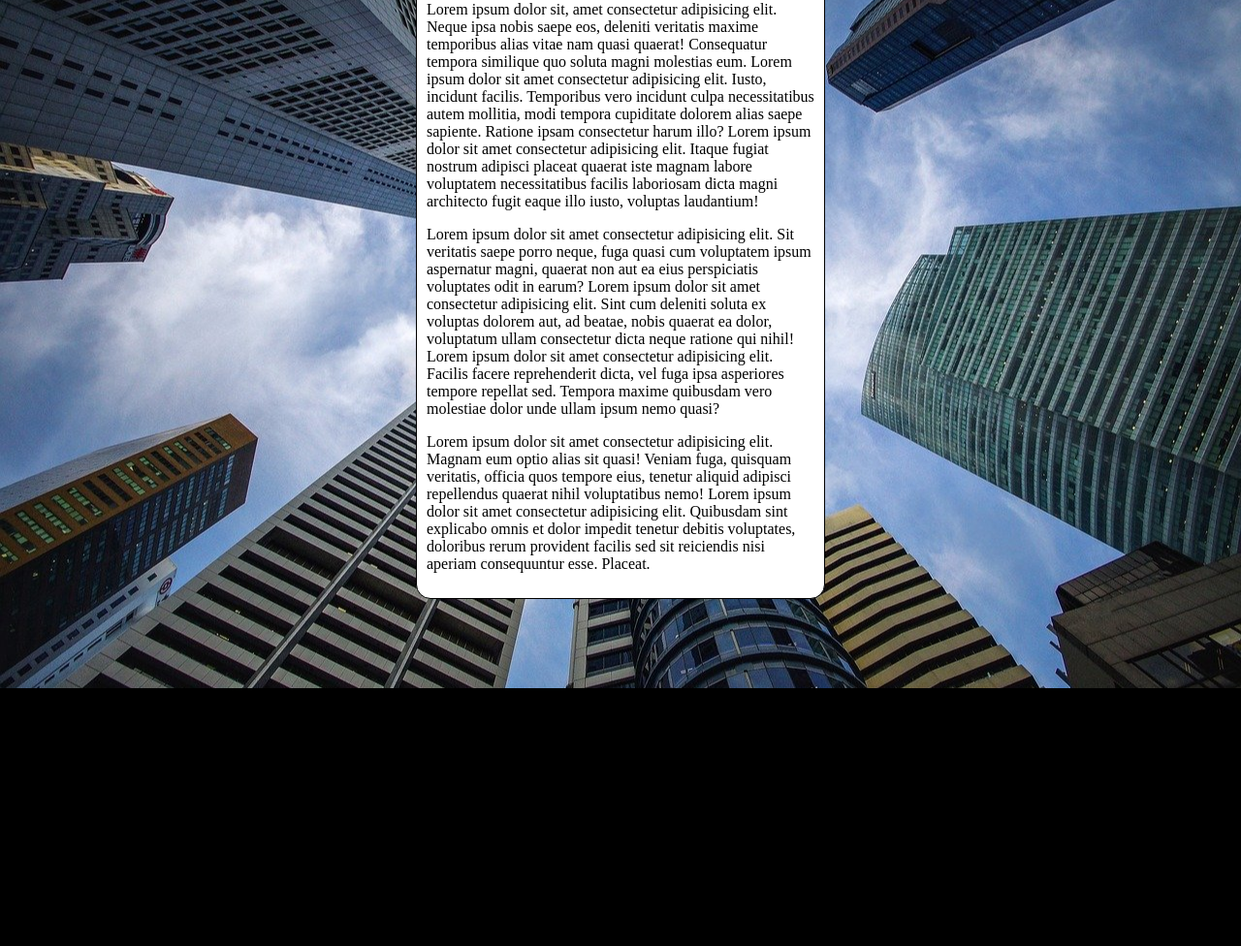
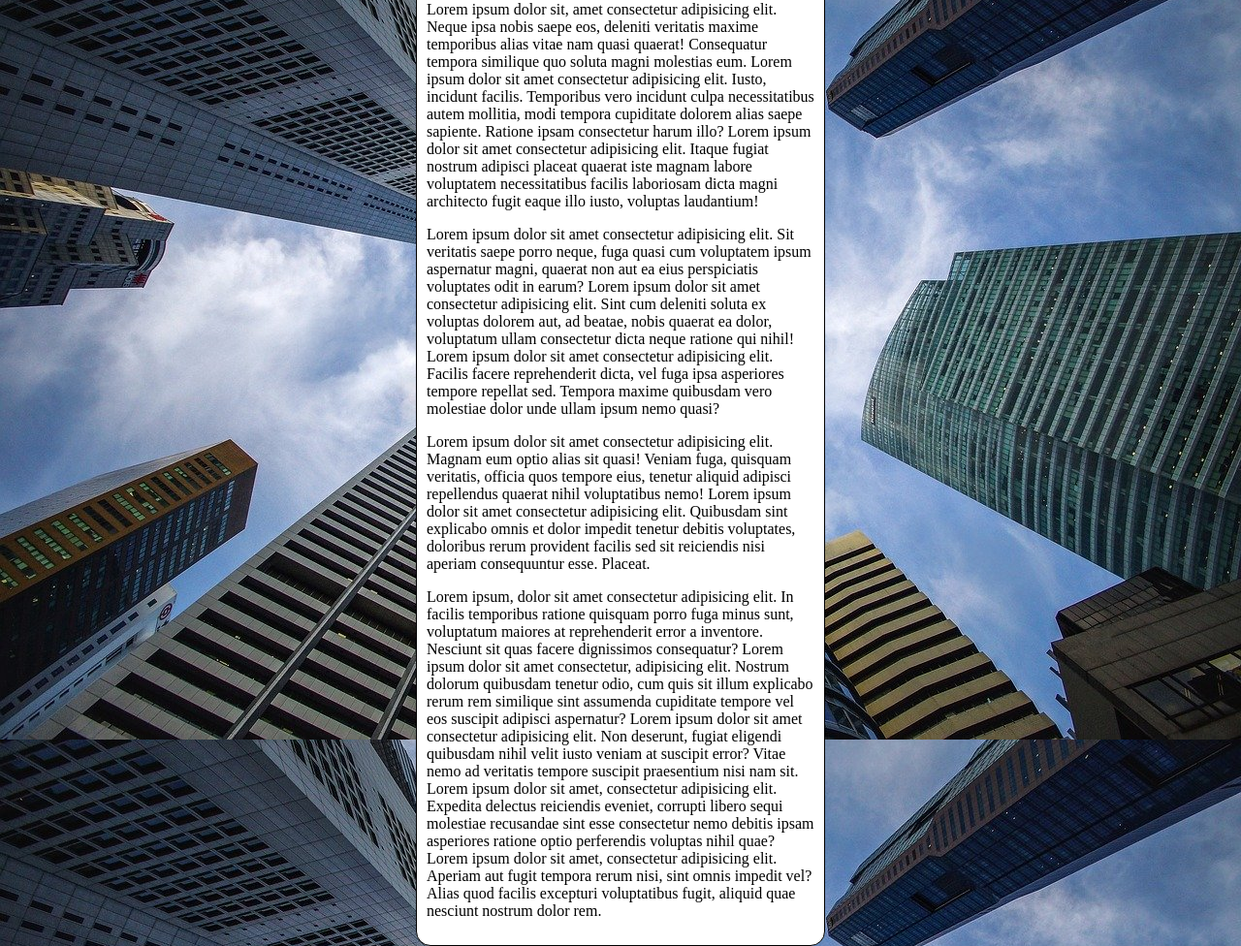
Before and after one commit to matheusbiesdorf/html-css, a plain HTML site: page exercicios/ex022/fundo006.html in a window 1280 px wide. Shown: the part 90-1066 px from the top of the page at 97% size. Before the commit the page ends 800 px from the top, so only its background shows below. Drawn offline with Linux system fonts and the light colour scheme.

Commit message:
attachment e shorthand para background

```diff
--- a/exercicios/ex022/fundo006.html
+++ b/exercicios/ex022/fundo006.html
@@ -3,21 +3,24 @@
 <head>
     <meta charset="UTF-8">
     <meta name="viewport" content="width=device-width, initial-scale=1.0">
-    <title>Document</title>
+    <title>Fundo fixo de tela</title>
     <style>
         body{
             margin: 0px;
             padding: 0px;
             height: 100vh;
-            background-color: black;
+            /* background-color: black;
             background-image: url('imagens/wallpaper002.jpg');
             background-position: center center;
             background-repeat: no-repeat;
             background-size: cover;
+            background-attachment: fixed; */
+            background: black url('imagens/wallpaper002.jpg') center center no-repeat fixed;
+            background-size: cover;
         }
         main{
             background-color: white;
-            width: 400px;
+            max-width: 400px;
             padding: 10px;
             margin: auto;
             border: 1px solid black;
@@ -31,6 +34,7 @@
         <p>Lorem ipsum dolor sit, amet consectetur adipisicing elit. Neque ipsa nobis saepe eos, deleniti veritatis maxime temporibus alias vitae nam quasi quaerat! Consequatur tempora similique quo soluta magni molestias eum. Lorem ipsum dolor sit amet consectetur adipisicing elit. Iusto, incidunt facilis. Temporibus vero incidunt culpa necessitatibus autem mollitia, modi tempora cupiditate dolorem alias saepe sapiente. Ratione ipsam consectetur harum illo? Lorem ipsum dolor sit amet consectetur adipisicing elit. Itaque fugiat nostrum adipisci placeat quaerat iste magnam labore voluptatem necessitatibus facilis laboriosam dicta magni architecto fugit eaque illo iusto, voluptas laudantium!
         <p>Lorem ipsum dolor sit amet consectetur adipisicing elit. Sit veritatis saepe porro neque, fuga quasi cum voluptatem ipsum aspernatur magni, quaerat non aut ea eius perspiciatis voluptates odit in earum? Lorem ipsum dolor sit amet consectetur adipisicing elit. Sint cum deleniti soluta ex voluptas dolorem aut, ad beatae, nobis quaerat ea dolor, voluptatum ullam consectetur dicta neque ratione qui nihil! Lorem ipsum dolor sit amet consectetur adipisicing elit. Facilis facere reprehenderit dicta, vel fuga ipsa asperiores tempore repellat sed. Tempora maxime quibusdam vero molestiae dolor unde ullam ipsum nemo quasi?</p>
         <p>Lorem ipsum dolor sit amet consectetur adipisicing elit. Magnam eum optio alias sit quasi! Veniam fuga, quisquam veritatis, officia quos tempore eius, tenetur aliquid adipisci repellendus quaerat nihil voluptatibus nemo! Lorem ipsum dolor sit amet consectetur adipisicing elit. Quibusdam sint explicabo omnis et dolor impedit tenetur debitis voluptates, doloribus rerum provident facilis sed sit reiciendis nisi aperiam consequuntur esse. Placeat.</p>
+        <p>Lorem ipsum, dolor sit amet consectetur adipisicing elit. In facilis temporibus ratione quisquam porro fuga minus sunt, voluptatum maiores at reprehenderit error a inventore. Nesciunt sit quas facere dignissimos consequatur? Lorem ipsum dolor sit amet consectetur, adipisicing elit. Nostrum dolorum quibusdam tenetur odio, cum quis sit illum explicabo rerum rem similique sint assumenda cupiditate tempore vel eos suscipit adipisci aspernatur? Lorem ipsum dolor sit amet consectetur adipisicing elit. Non deserunt, fugiat eligendi quibusdam nihil velit iusto veniam at suscipit error? Vitae nemo ad veritatis tempore suscipit praesentium nisi nam sit. Lorem ipsum dolor sit amet, consectetur adipisicing elit. Expedita delectus reiciendis eveniet, corrupti libero sequi molestiae recusandae sint esse consectetur nemo debitis ipsam asperiores ratione optio perferendis voluptas nihil quae? Lorem ipsum dolor sit amet, consectetur adipisicing elit. Aperiam aut fugit tempora rerum nisi, sint omnis impedit vel? Alias quod facilis excepturi voluptatibus fugit, aliquid quae nesciunt nostrum dolor rem.</p>
         </p>
     </main>
 
```
